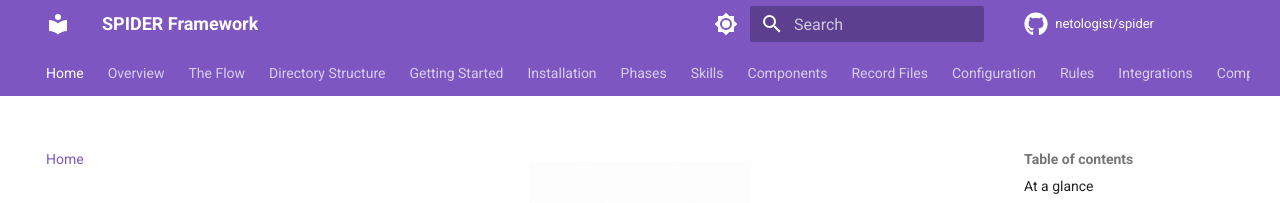
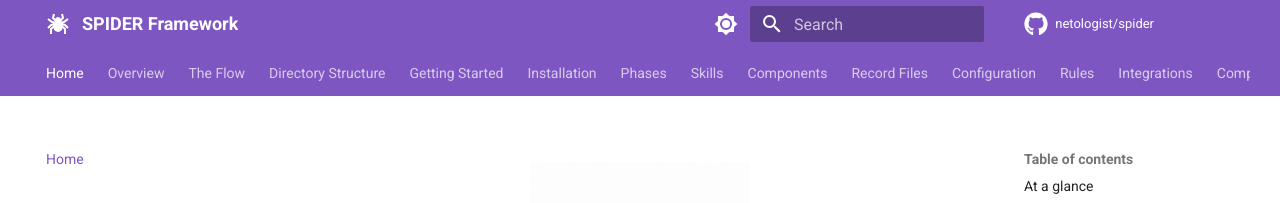
Before and after one commit to netologist/spider, an MkDocs documentation site: the page built from docs/index.md, in a window 1280 px wide. Shown: the top 203 px of the page. Built offline with MkDocs 1.6.1 and Material for MkDocs 9.7.7, drawn with Linux system fonts in a browser that asks for light colours; a script that is not in the unit is left out; comment, search, counter and statistics services are not loaded.

Commit message:
Add logo and extra CSS to mkdocs config

```diff
--- /dev/null
+++ b/docs/assets/extra.css
@@ -0,0 +1,3 @@
+.md-header__title {
+    margin-left: 0 !important;
+}
--- a/mkdocs.yml
+++ b/mkdocs.yml
@@ -11,7 +11,6 @@ docs_dir: docs
 
 theme:
   name: material
-  # logo: assets/logo-small.png
   features:
     - navigation.tabs
     - navigation.sections
@@ -35,6 +34,7 @@ theme:
         icon: material/brightness-4
         name: Switch to light mode
   icon:
+    logo: material/spider
     repo: fontawesome/brands/github
 
 plugins:
@@ -62,6 +62,9 @@ markdown_extensions:
 extra_javascript:
   - assets/mermaid.min.js
 
+extra_css:
+  - assets/extra.css
+
 nav:
   - Home: index.md
   - Overview: overview.md
```
